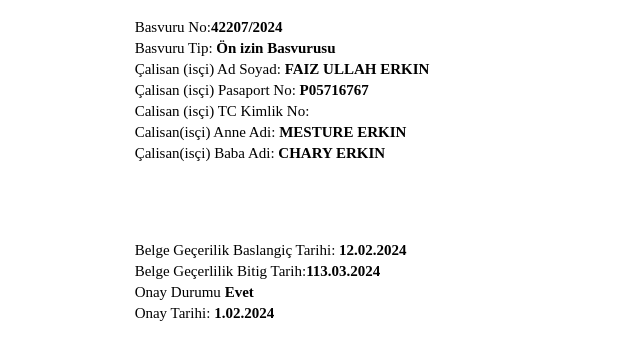
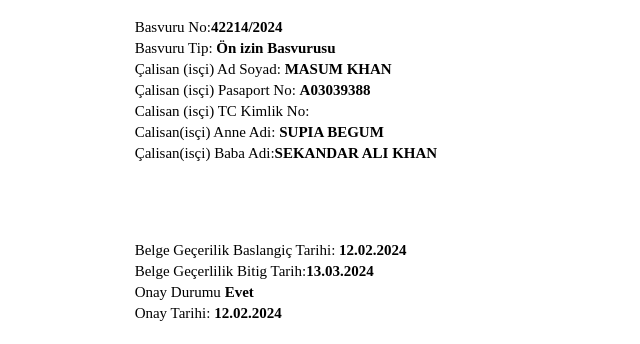
Before and after one commit to abrahamishmel/online-csgb.gov-cv-tr, a plain HTML site: page index.html in a window 1280 px wide. Shown: the part 481-825 px from the top of the page, without its empty margins (202-842 px from the left). Drawn offline with Linux system fonts and the light colour scheme.

Commit message:
Update index.html

```diff
--- a/index.html
+++ b/index.html
@@ -25,13 +25,13 @@
     <h1 class="heading">Bilgiler</h1>
 
     <p class="paragraph" >
-        Basvuru No:<span class="bold-text">42207/2024</span> <br>
+        Basvuru No:<span class="bold-text">42214/2024</span> <br>
         Basvuru Tip: <span class="bold-text">Ön izin Basvurusu</span> <br>
-        Çalisan (isçi) Ad Soyad: <span class="bold-text">FAIZ ULLAH ERKIN</span> <br>
-        Çalisan (isçi) Pasaport No: <span class="bold-text">P05716767</span> <br>
+        Çalisan (isçi) Ad Soyad: <span class="bold-text">MASUM KHAN</span> <br>
+        Çalisan (isçi) Pasaport No: <span class="bold-text">A03039388</span> <br>
         Calisan (isçi) TC Kimlik No: <br>
-        Calisan(isçi) Anne Adi: <span class="bold-text">MESTURE ERKIN</span> <br>
-        Çalisan(isçi) Baba Adi:<span class="bold-text"> CHARY ERKIN</span> <br>
+        Calisan(isçi) Anne Adi: <span class="bold-text">SUPIA BEGUM</span> <br>
+        Çalisan(isçi) Baba Adi:<span class="bold-text">SEKANDAR ALI KHAN</span> <br>
 
             </p>
             <br>
@@ -39,9 +39,9 @@
 
     <p class="paragraph">
 Belge Geçerilik Baslangiç Tarihi: <span class="bold-text">12.02.2024</span> <br>
-Belge Geçerlilik Bitig Tarih:<span class="bold-text">113.03.2024</span> <br>
+Belge Geçerlilik Bitig Tarih:<span class="bold-text">13.03.2024</span> <br>
 Onay Durumu<span class="bold-text"> Evet</span> <br>
-Onay Tarihi:  <span class="bold-text">1.02.2024 </span>
+Onay Tarihi:  <span class="bold-text">12.02.2024 </span>
     </p>
 
   </div>
```
